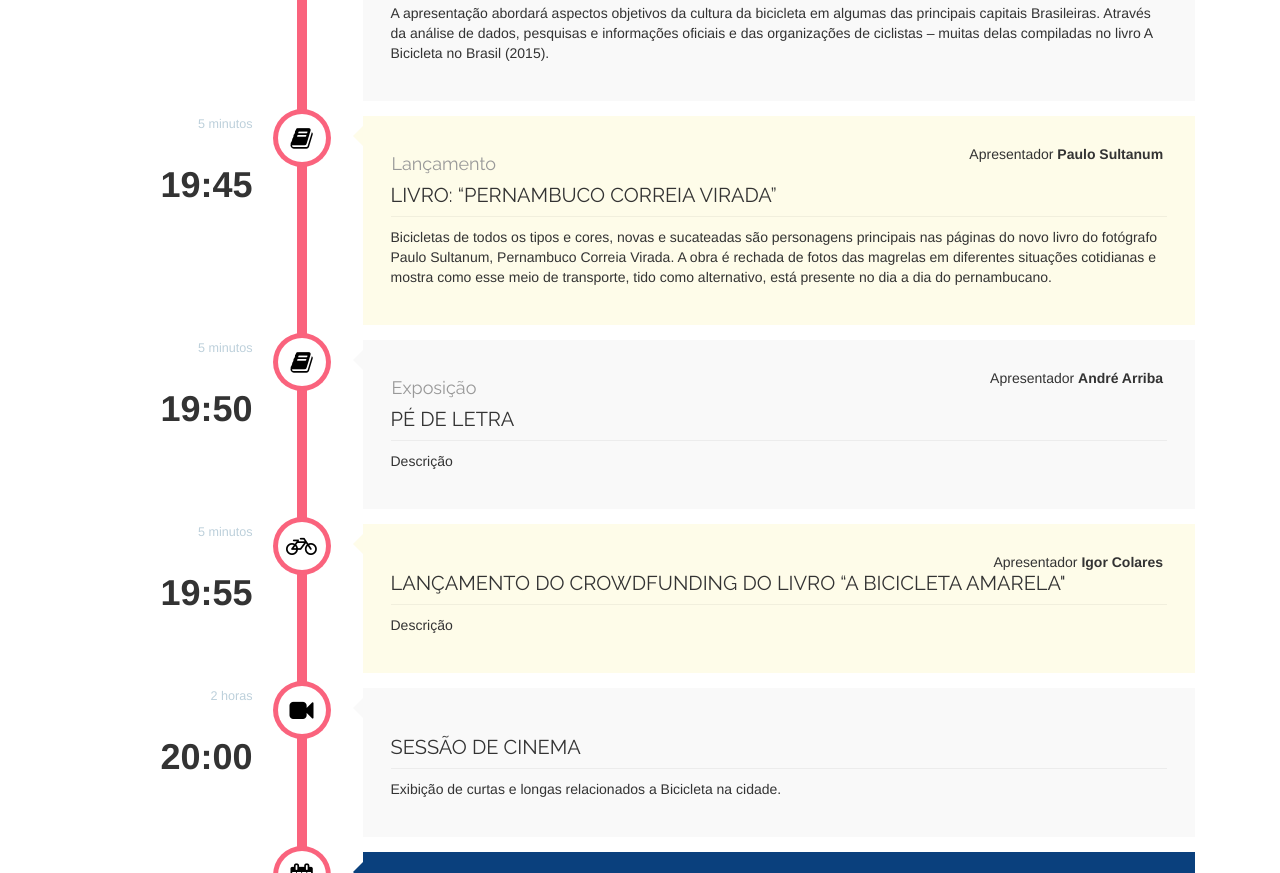
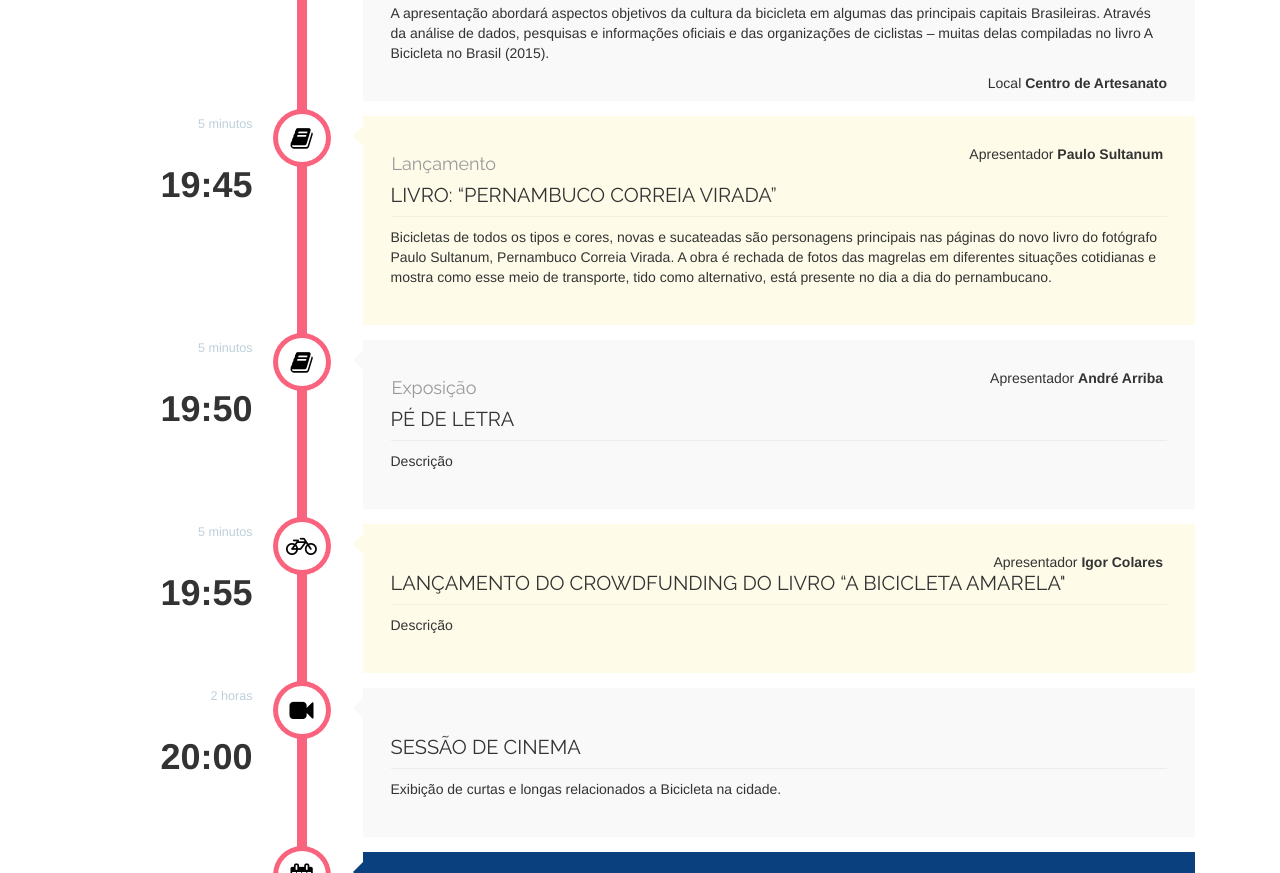
Before and after one commit to iacapuca/Forum-Nordestino-da-Bicicleta, a website with bundled scripts: page index.html in a window 1280 px wide. Shown: the part 1461-2334 px from the top of the page. Built offline with nearby package versions, Linux system fonts and the light colour scheme; files whose address does not match are found by name.

Commit message:
Localização

```diff
--- a/index.html
+++ b/index.html
@@ -186,6 +186,9 @@
                         <h2>
               <span>Palestra</span>Livro: A Bicicleta no Brasil</h2>
                         <p>A apresentação abordará aspectos objetivos da cultura da bicicleta em algumas das principais capitais Brasileiras. Através da análise de dados, pesquisas e informações oficiais e das organizações de ciclistas – muitas delas compiladas no livro A Bicicleta no Brasil (2015).</p>
+                        <div class="pull-right">Local
+                            <strong>Centro de Artesanato</strong>
+                        </div>
                     </div>
                 </li>
                 <li>
```
